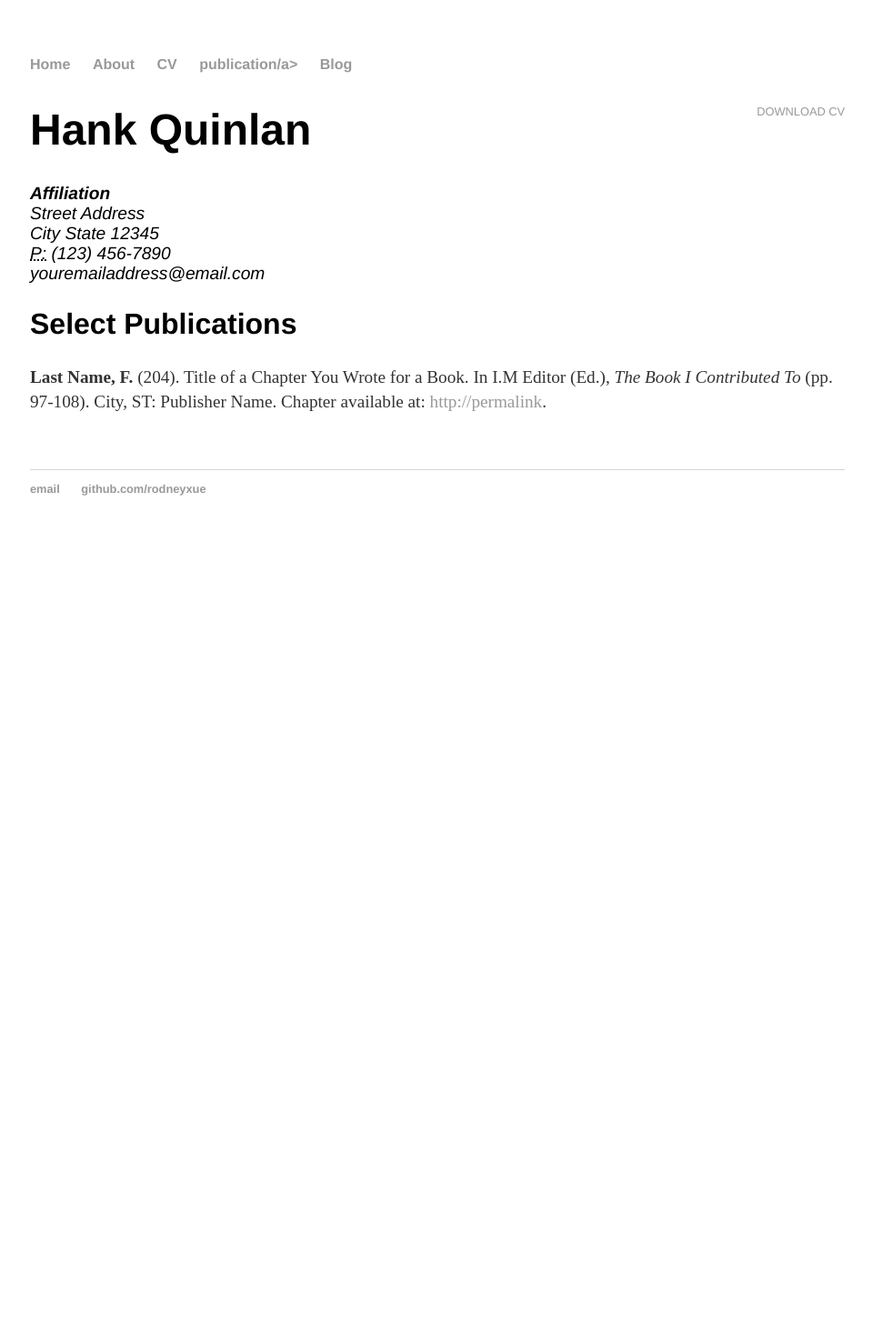
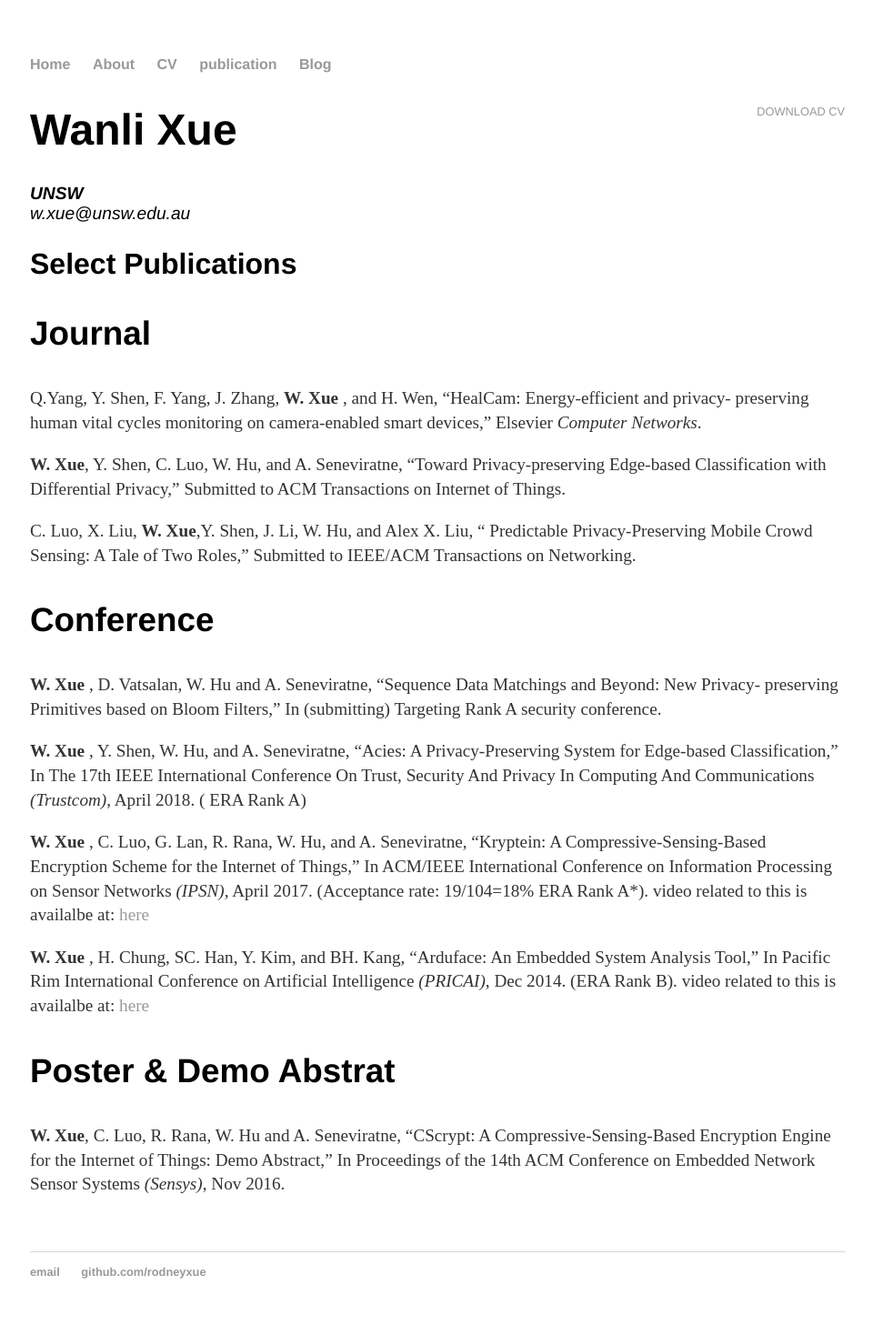
Before and after one commit to WanliXue/WanliXue.github.io, a Jekyll site: the page built from publication/index.html, in a window 1280 px wide. Shown: the whole page at 91% size, without its empty margins (159-1119 px from the left). Built offline with Jekyll 4.4.1, drawn with Linux system fonts in a browser that asks for light colours; before the commit the page ends 900 px from its top, so only the background shows below that.

Commit message:
minor updates

```diff
--- a/_layouts/default.html
+++ b/_layouts/default.html
@@ -14,7 +14,7 @@
 <li><a href="/">Home</a></li>
 <li><a href="/about">About</a></li>
 <li><a href="/cv">CV</a></li>
-<li><a href="/publication">publication/a></li>
+<li><a href="/publication">publication</a></li>
 <li><a href="/blog">Blog</a></li>
 </ul>
     </nav>
--- a/cv/index.html
+++ b/cv/index.html
@@ -4,38 +4,22 @@ title: CV of Wanli
 ---
 
 	<div class="cv">
-		<a href="/downloadable/wanli_CV.pdf" class="download" title="Download CV as PDF">Download CV</a>
+		<!-- <a href="/downloadable/wanli_CV.pdf" class="download" title="Download CV as PDF">Download CV</a> -->
+		<h2>Education</h2>
+		<ul class="education">
+			<li>Mar. 2015 – Now : University of New South Wales (UNSW), Australia.</li>
+			<li>June. 2011 –Dec. 2013: University of Tasmania, Australia.</li>
+			<li>Sep. 2007 –Jul. 2011: University of Tasmania, Australia & Shanghai Ocean University, China.</li>
+			</ul>
+		<h2>Awards and Honors </h2>
 
-					<h1>Wanli Xue</h1>
-					<address>
-					<strong>UNSW</strong><br>
-					<!-- Street Address<br>
-					<!-- Ci ty State 12345<br> -->
-					<!-- <abbr title="phone">P:</abbr> (123) 456-7890<br> -->
-					<span class="obfuscate">w.xue@unsw.edu.au</span>
-					</address>
+		<h2>Research Experience</h2>
 
-					<h2>Select Publications</h2>
-					<h3> Journal </h3>
-					<!-- <p><strong>Last Name, F.</strong> (204). Title of a Chapter You Wrote for a Book. In I.M Editor (Ed.), <em>The Book I Contributed To</em> (pp. 97-108). City, ST: Publisher Name. Chapter available at: <a href="#">http://permalink</a>. -->
-					<p>Q.Yang, Y. Shen, F. Yang, J. Zhang, <strong>W. Xue</strong> , and H. Wen, “HealCam: Energy-efficient and privacy- preserving human vital cycles monitoring on camera-enabled smart devices,” Elsevier <em>Computer Networks</em>.
 
-					<p><strong>W. Xue</strong>, Y. Shen, C. Luo, W. Hu, and A. Seneviratne, “Toward Privacy-preserving Edge-based Classification with Differential Privacy,” Submitted to ACM Transactions on Internet of Things.
+		<h2>Teaching Experience</h2>
 
-					<p>C. Luo, X. Liu, <strong>W. Xue</strong>,Y. Shen, J. Li, W. Hu, and Alex X. Liu, “ Predictable Privacy-Preserving Mobile Crowd Sensing: A Tale of Two Roles,” Submitted to IEEE/ACM Transactions on Networking.
+		<h2>Professional Activites</h2>
 
-					<h3> Conference </h3>
-					<p><strong>W. Xue</strong> , D. Vatsalan, W. Hu and A. Seneviratne, “Sequence Data Matchings and Beyond: New Privacy- preserving Primitives based on Bloom Filters,” In (submitting) Targeting Rank A security conference.
-
-					<p><strong>W. Xue</strong> , Y. Shen, W. Hu, and A. Seneviratne, “Acies: A Privacy-Preserving System for Edge-based Classification,” In The 17th IEEE International Conference On Trust, Security And Privacy In Computing And Communications <em>(Trustcom)</em>, April 2018. ( ERA Rank A)
-
-					<p><strong>W. Xue</strong> , C. Luo, G. Lan, R. Rana, W. Hu, and A. Seneviratne, “Kryptein: A Compressive-Sensing-Based Encryption Scheme for the Internet of Things,” In ACM/IEEE International Conference on Information Processing on Sensor Networks <em>(IPSN)</em>, April 2017. (Acceptance rate: 19/104=18% ERA Rank A*).
-						video related to this is availalbe at: <a href="https://www.youtube.com/watch?v=ADZ2X6jS8-s" >here</a>
-
-					<p><strong>W. Xue</strong> , H. Chung, SC. Han, Y. Kim, and BH. Kang, “Arduface: An Embedded System Analysis Tool,” In Pacific Rim International Conference on Artificial Intelligence <em>(PRICAI)</em>, Dec 2014. (ERA Rank B).
-						video related to this is availalbe at: <a href="https://www.youtube.com/watch?v=mcUq0QNz_Bc" >here</a>
-
-					<h3> Poster & Demo Abstrat </h3>
-					<p><strong>W. Xue</strong>, C. Luo, R. Rana, W. Hu and A. Seneviratne, “CScrypt: A Compressive-Sensing-Based Encryption Engine for the Internet of Things: Demo Abstract,” In Proceedings of the 14th ACM Conference on Embedded Network Sensor Systems <em>(Sensys)</em>, Nov 2016.
+		<h2>Presentations</h2>
 
 	</div>
--- a/publication/index.html
+++ b/publication/index.html
@@ -1,22 +1,40 @@
 ---
 layout: default
-title: CV of Your Name
+title: Publications of Wanli Xue
 ---
 
 	<div class="cv">
-		<a href="#" class="download" title="Download CV as PDF">Download CV</a>
-					<h1>Hank Quinlan</h1>
-					<address>
-					<strong>Affiliation</strong><br>
-					Street Address<br>
-					City State 12345<br>
-					<abbr title="phone">P:</abbr> (123) 456-7890<br>
-					<span class="obfuscate">youremailaddress@email.com</span>
-					</address>
+			<a href="/downloadable/wanli_CV.pdf" class="download" title="Download CV as PDF">Download CV</a>
 
-					<h2>Select Publications</h2>
+				<h1>Wanli Xue</h1>
+				<address>
+				<strong>UNSW</strong><br>
+				<!-- Street Address<br>
+				<!-- Ci ty State 12345<br> -->
+				<!-- <abbr title="phone">P:</abbr> (123) 456-7890<br> -->
+				<span class="obfuscate">w.xue@unsw.edu.au</span>
+				</address>
 
-					<p><strong>Last Name, F.</strong> (204). Title of a Chapter You Wrote for a Book. In I.M Editor (Ed.), <em>The Book I Contributed To</em> (pp. 97-108). City, ST: Publisher Name. Chapter available at: <a href="#">http://permalink</a>.
+				<h2>Select Publications</h2>
+				<h3> Journal </h3>
+				<!-- <p><strong>Last Name, F.</strong> (204). Title of a Chapter You Wrote for a Book. In I.M Editor (Ed.), <em>The Book I Contributed To</em> (pp. 97-108). City, ST: Publisher Name. Chapter available at: <a href="#">http://permalink</a>. -->
+				<p>Q.Yang, Y. Shen, F. Yang, J. Zhang, <strong>W. Xue</strong> , and H. Wen, “HealCam: Energy-efficient and privacy- preserving human vital cycles monitoring on camera-enabled smart devices,” Elsevier <em>Computer Networks</em>.
 
+				<p><strong>W. Xue</strong>, Y. Shen, C. Luo, W. Hu, and A. Seneviratne, “Toward Privacy-preserving Edge-based Classification with Differential Privacy,” Submitted to ACM Transactions on Internet of Things.
 
+				<p>C. Luo, X. Liu, <strong>W. Xue</strong>,Y. Shen, J. Li, W. Hu, and Alex X. Liu, “ Predictable Privacy-Preserving Mobile Crowd Sensing: A Tale of Two Roles,” Submitted to IEEE/ACM Transactions on Networking.
+
+				<h3> Conference </h3>
+				<p><strong>W. Xue</strong> , D. Vatsalan, W. Hu and A. Seneviratne, “Sequence Data Matchings and Beyond: New Privacy- preserving Primitives based on Bloom Filters,” In (submitting) Targeting Rank A security conference.
+
+				<p><strong>W. Xue</strong> , Y. Shen, W. Hu, and A. Seneviratne, “Acies: A Privacy-Preserving System for Edge-based Classification,” In The 17th IEEE International Conference On Trust, Security And Privacy In Computing And Communications <em>(Trustcom)</em>, April 2018. ( ERA Rank A)
+
+				<p><strong>W. Xue</strong> , C. Luo, G. Lan, R. Rana, W. Hu, and A. Seneviratne, “Kryptein: A Compressive-Sensing-Based Encryption Scheme for the Internet of Things,” In ACM/IEEE International Conference on Information Processing on Sensor Networks <em>(IPSN)</em>, April 2017. (Acceptance rate: 19/104=18% ERA Rank A*).
+					video related to this is availalbe at: <a href="https://www.youtube.com/watch?v=ADZ2X6jS8-s" >here</a>
+
+				<p><strong>W. Xue</strong> , H. Chung, SC. Han, Y. Kim, and BH. Kang, “Arduface: An Embedded System Analysis Tool,” In Pacific Rim International Conference on Artificial Intelligence <em>(PRICAI)</em>, Dec 2014. (ERA Rank B).
+					video related to this is availalbe at: <a href="https://www.youtube.com/watch?v=mcUq0QNz_Bc" >here</a>
+
+				<h3> Poster & Demo Abstrat </h3>
+				<p><strong>W. Xue</strong>, C. Luo, R. Rana, W. Hu and A. Seneviratne, “CScrypt: A Compressive-Sensing-Based Encryption Engine for the Internet of Things: Demo Abstract,” In Proceedings of the 14th ACM Conference on Embedded Network Sensor Systems <em>(Sensys)</em>, Nov 2016.
 	</div>
```
Also changed, not shown: about/index.html (+17 -4 lines).
